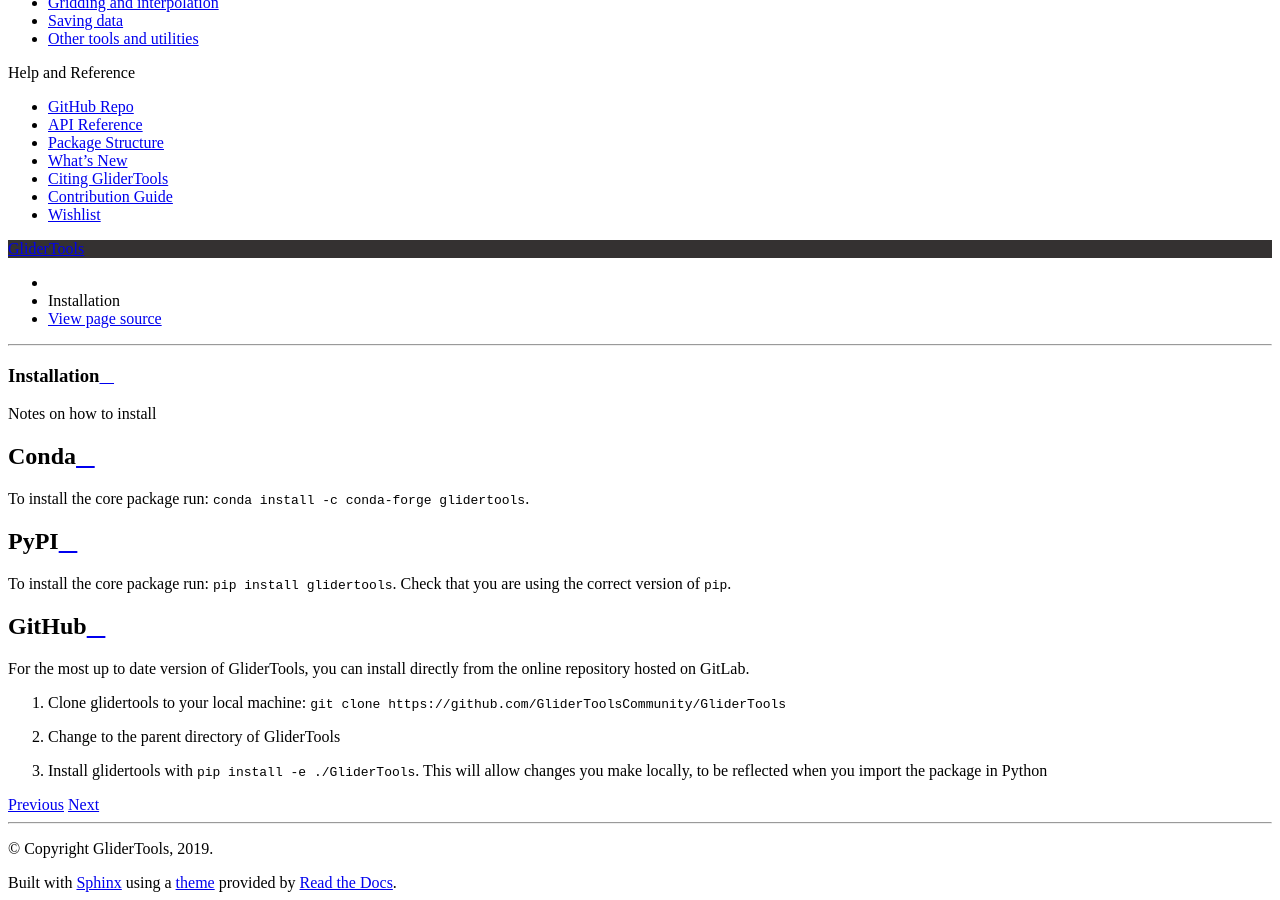
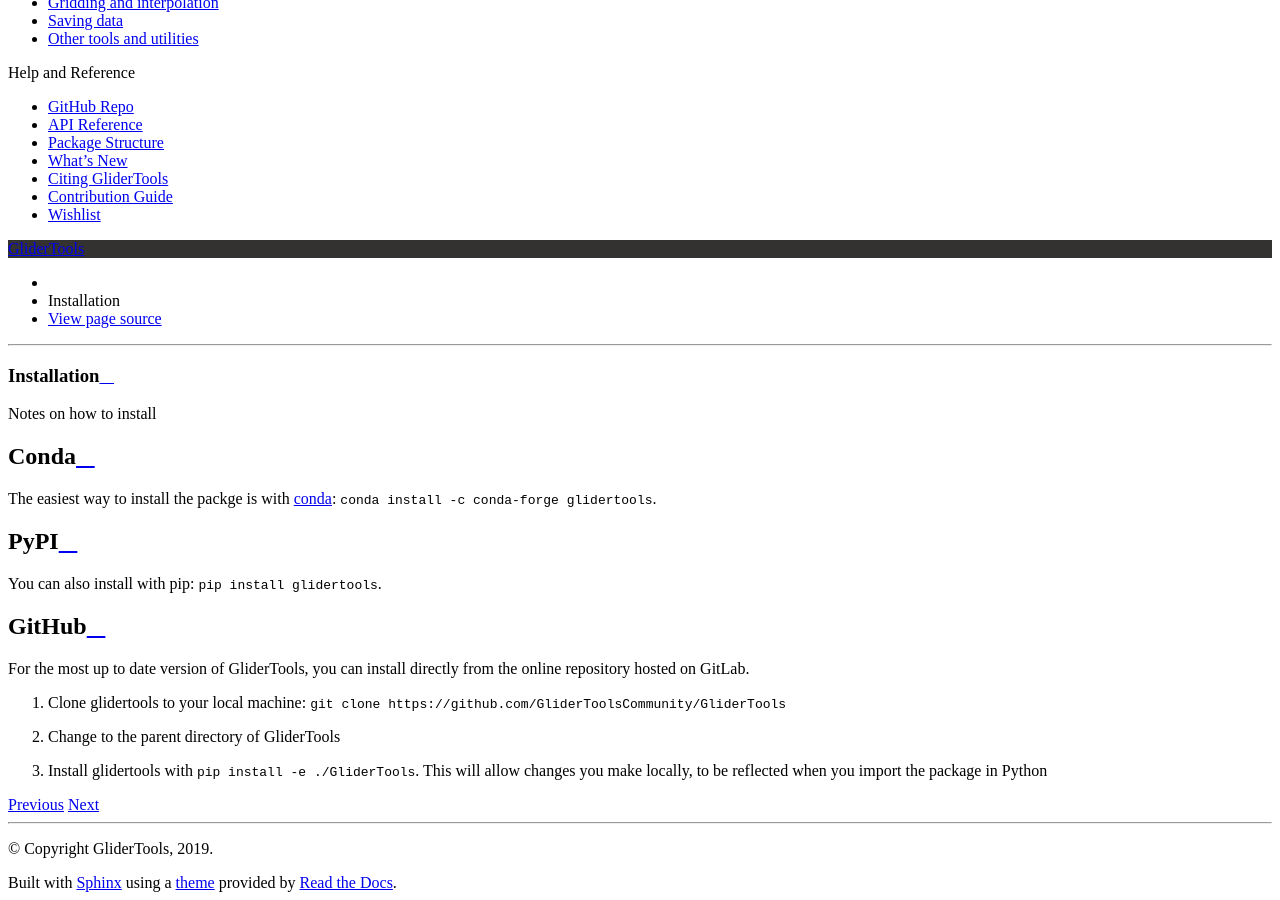
Before and after one commit to GliderToolsCommunity/GliderTools, a Sphinx documentation site: the page built from docs/installation.md, in a window 1280 px wide and 900 px high, scrolled down 655 px. Built offline with Sphinx 7.4.7 and the Read the Docs theme 2.0.0, drawn with Linux system fonts in a browser that asks for light colours.

Commit message:
Update installation.md

```diff
--- a/docs/installation.md
+++ b/docs/installation.md
@@ -4,11 +4,10 @@ Installation
 Notes on how to install
 
 ##### Conda
-To install the core package run: `conda install -c conda-forge glidertools`.
+The easiest way to install the packge is with [conda](https://docs.conda.io/en/latest/): `conda install -c conda-forge glidertools`.
 
 ##### PyPI
-To install the core package run: `pip install glidertools`.
-Check that you are using the correct version of `pip`.
+You can also install with pip: `pip install glidertools`.
 
 ##### GitHub
 For the most up to date version of GliderTools, you can install directly from the online repository hosted on GitLab.
```
